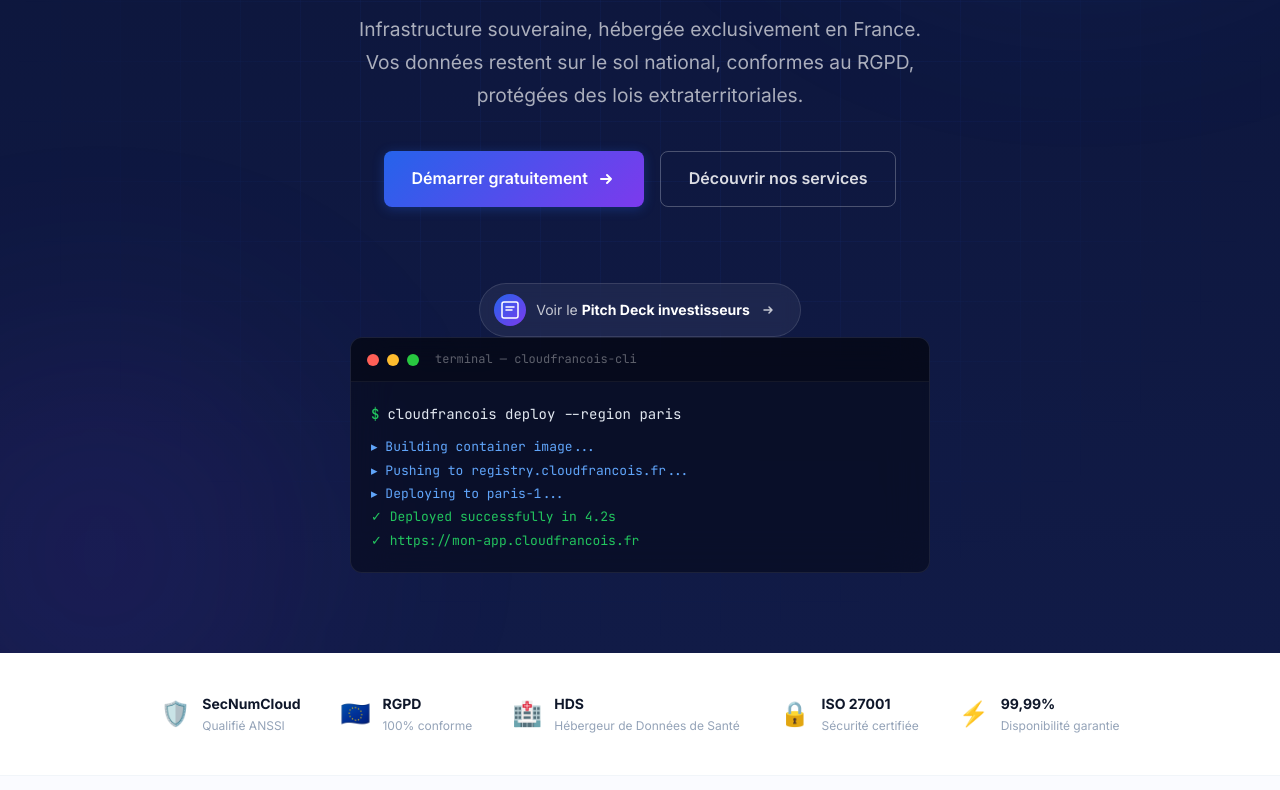
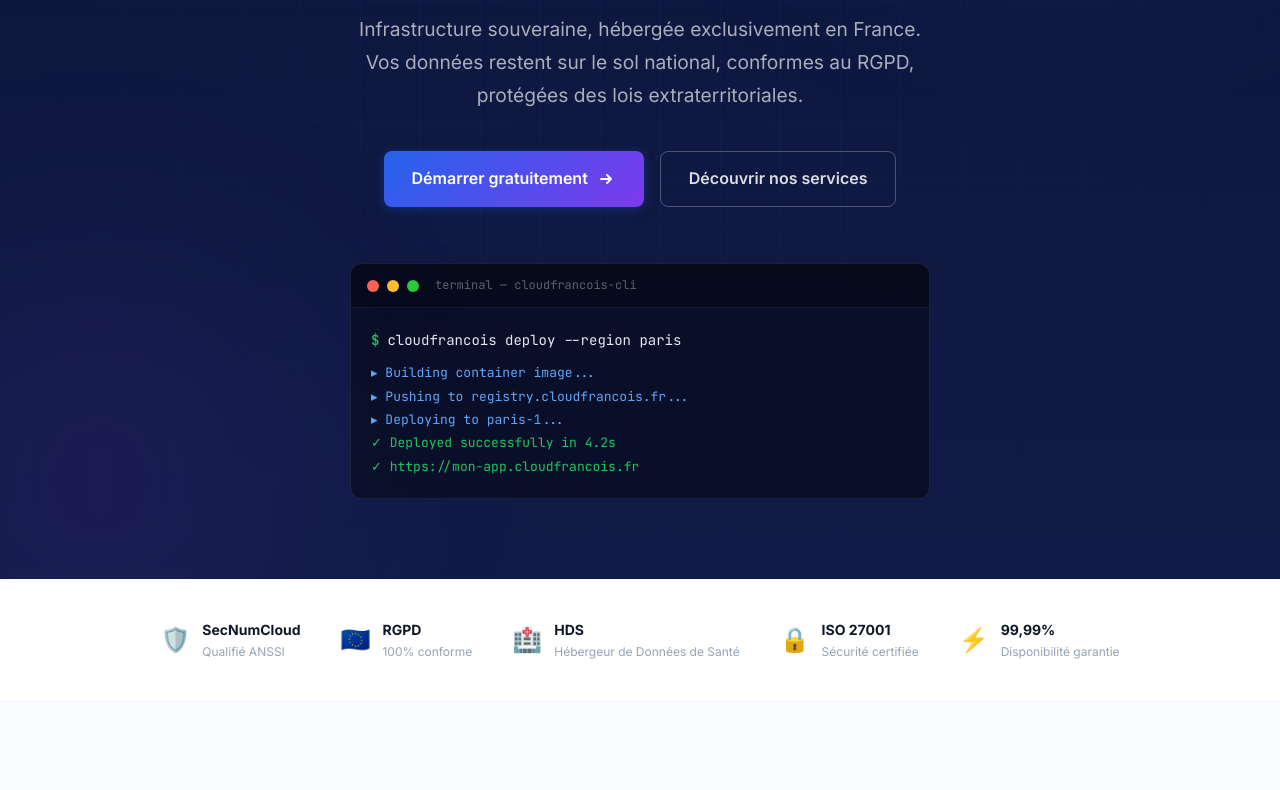
Before and after one commit to chtabay/Cloud-Francois, a plain HTML site: page index.html in a window 1280 px wide. Shown: the part 479-1269 px from the top of the page. Drawn offline with Linux system fonts and the light colour scheme.

Commit message:
Remove Pitch Deck links from navigation and hero sections in index.html to streamline the user interface.

```diff
--- a/index.html
+++ b/index.html
@@ -56,10 +56,6 @@
             <span class="lang-toggle__soon">2027</span>
           </button>
         </div>
-        <a href="deck/" class="btn btn--deck">
-          <svg width="16" height="16" viewBox="0 0 16 16" fill="none"><path d="M3 2h10a1 1 0 011 1v10a1 1 0 01-1 1H3a1 1 0 01-1-1V3a1 1 0 011-1z" stroke="currentColor" stroke-width="1.5"/><path d="M5 6h6M5 8.5h4" stroke="currentColor" stroke-width="1.5" stroke-linecap="round"/></svg>
-          Pitch Deck
-        </a>
         <a href="#contact" class="btn btn--ghost" data-i18n="nav.login">Se connecter</a>
         <a href="#contact" class="btn btn--primary btn--sm" data-i18n="nav.cta">Essai gratuit</a>
       </div>
@@ -97,13 +93,6 @@
         </a>
         <a href="#services" class="btn btn--outline btn--lg" data-i18n="hero.cta2">Découvrir nos services</a>
       </div>
-      <a href="deck/" class="hero__deck-link" data-animate>
-        <span class="hero__deck-icon">
-          <svg width="20" height="20" viewBox="0 0 20 20" fill="none"><rect x="2" y="2" width="16" height="16" rx="2" stroke="currentColor" stroke-width="1.5"/><path d="M6 7h8M6 10h6" stroke="currentColor" stroke-width="1.5" stroke-linecap="round"/></svg>
-        </span>
-        <span data-i18n-html="hero.deck">Voir le <strong>Pitch Deck investisseurs</strong></span>
-        <svg width="16" height="16" viewBox="0 0 16 16" fill="none"><path d="M4 8h8m0 0l-3-3m3 3l-3 3" stroke="currentColor" stroke-width="1.5" stroke-linecap="round" stroke-linejoin="round"/></svg>
-      </a>
       <div class="hero__terminal" data-animate>
         <div class="terminal">
           <div class="terminal__header">
```
